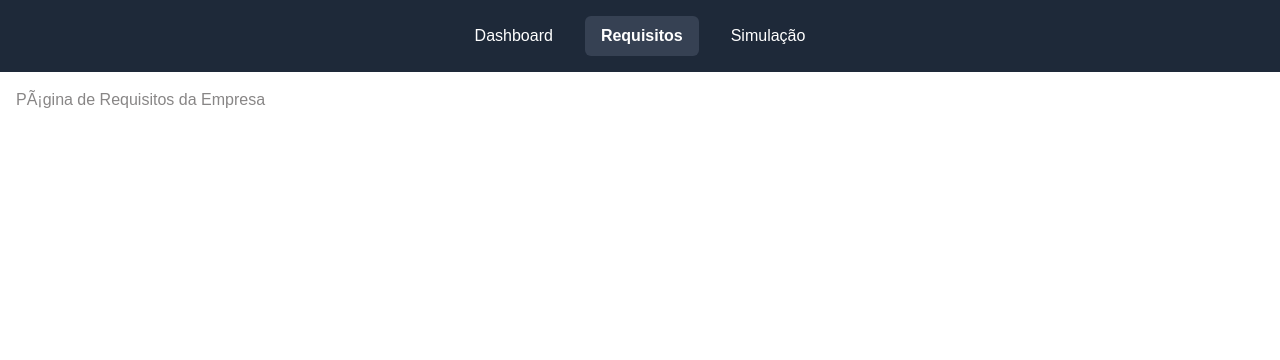
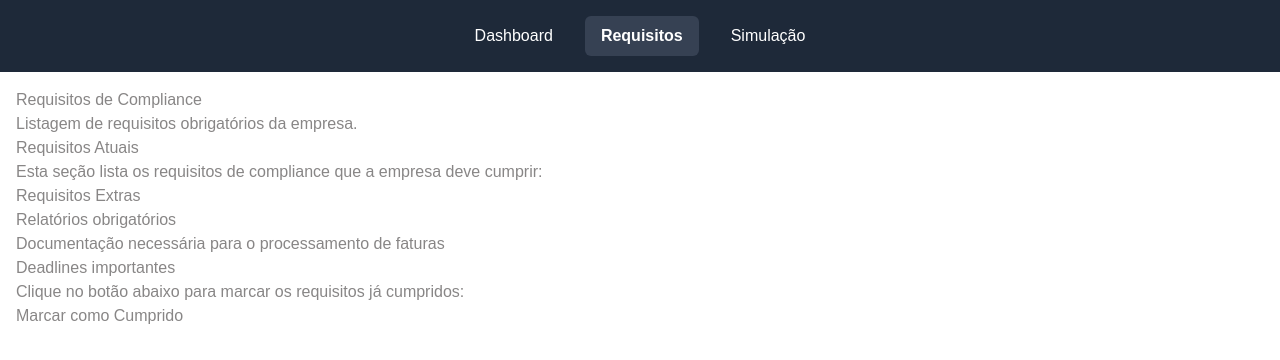
Before and after one commit to pedro7161/ReactBillingApp, a Next.js app: page /requisitos in a window 1280 px wide. Shown: the top 360 px of the page. Built offline with nearby package versions, Linux system fonts and the light colour scheme.

Commit message:
Blueprint Prepared

```diff
--- a/src/app/requisitos/page.tsx
+++ b/src/app/requisitos/page.tsx
@@ -1,3 +1,40 @@
+// Página de Requisitos da Empresa:
+//     Listar requisitos de compliance, como:
+//          Relatórios obrigatórios (e.g., impostos, auditorias).
+//          Documentação necessária para o processamento de faturas.
+//          Deadlines importantes.
+//     Criar uma funcionalidade de "Check" para marcar os requisitos já cumpridos.
+
 export default function RequisitosPage() {
-  return <div>PÃ¡gina de Requisitos da Empresa</div>;
+  return <div>
+    <h1>Requisitos de Compliance</h1>
+    <p>Listagem de requisitos obrigatórios da empresa.</p>
+
+    <h2>Requisitos Atuais</h2> {/* requesitos que a empresa cumpre atualmente */}
+
+    <p>Esta seção lista os requisitos de compliance que a empresa deve cumprir:</p>{/* todos os requesitos que a empresa tem que cumprir */}
+    {/* scomponente que renderiza uma lista de requisitos obrigatorios */}
+
+    <h3>Requisitos Extras</h3>
+
+    <section />  {/* substituir section por componente que renderiza a lista de todos requisitos que faltam mas nao sao obrigatorios */}
+
+    <ul>
+      <li>Relatórios obrigatórios </li>
+      {/* adicionar talvez uma lista com nomes aleatorios de relatorios obrigatorios em falta */}
+
+      <li>Documentação necessária para o processamento de faturas</li>
+      {/* adicionar um textarea para escrever a documentacao necessaria */}
+
+      <li>Deadlines importantes</li>
+      {/* talvez meter uns sections blocks com datas random e titulos de deadlines importantes */}
+
+    </ul>
+    <p>Clique no botão abaixo para marcar os requisitos já cumpridos:</p>
+    {/* criar um componente com todos os requisitos que a empresa tem que cumprir com uma checkbox ha esquerda que pode vir ja marcado */}
+
+   <button>Marcar como Cumprido</button> {/*  vai atualizar o state dos requisitos cumpridos e devera atualizar a pagina para mostrar os requisitos restantes. */}
+
+
+  </div>;
 }
```
